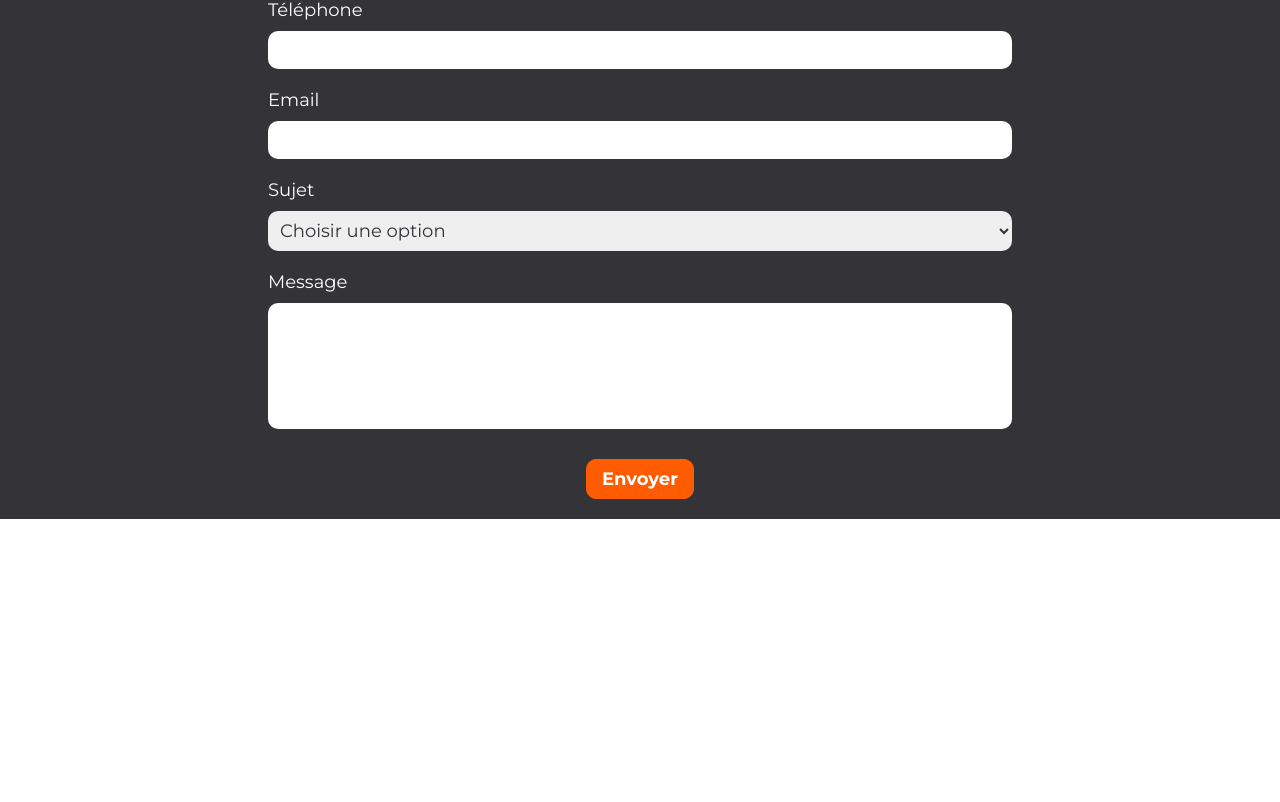
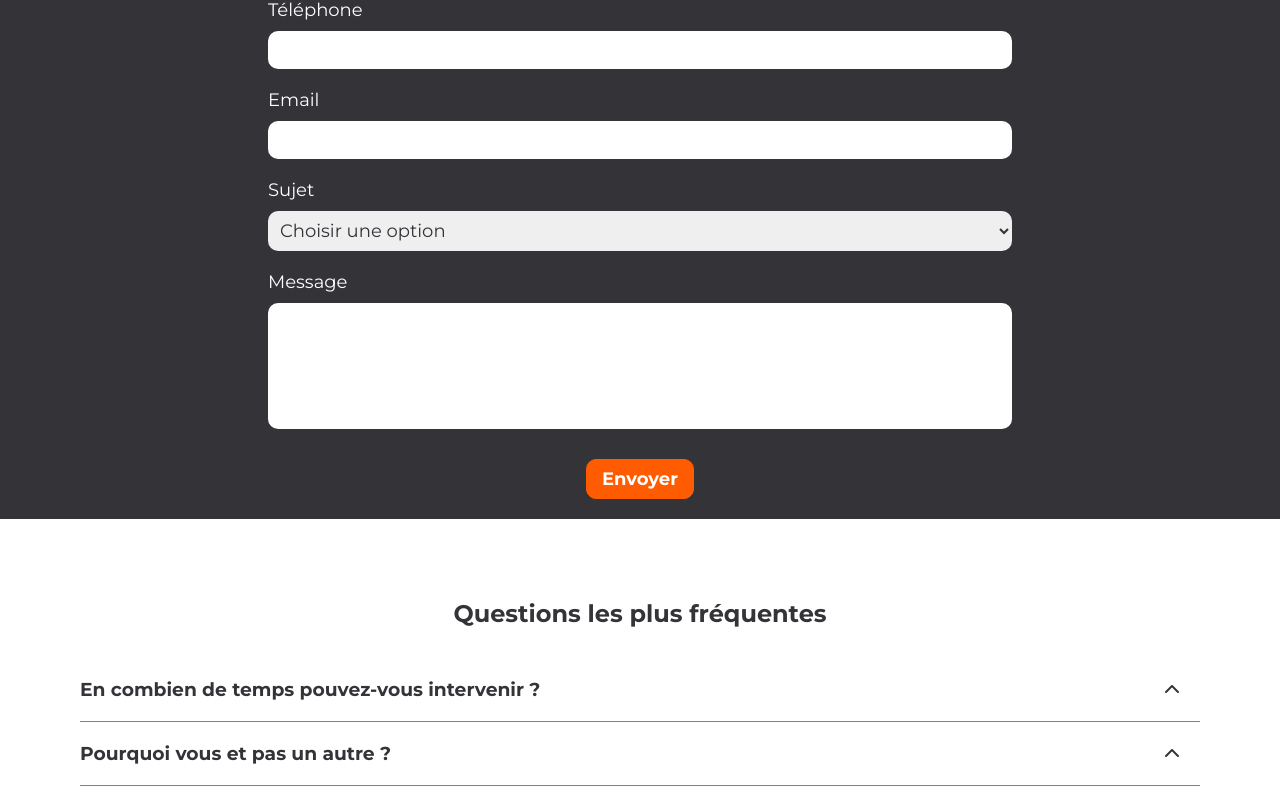
Before and after one commit to Karlito14/electrik, a React (Vite) app: page / in a window 1280 px wide. Shown: the part 1680-2482 px from the top of the page. Before the commit the page ends 2199 px from the top, so only its background shows below. Built offline with nearby package versions, Linux system fonts and the light colour scheme.

Commit message:
ajout faq

```diff
--- /dev/null
+++ b/src/components/FAQItem/FAQItem.jsx
@@ -0,0 +1,36 @@
+/* eslint-disable react/prop-types */
+import { useState } from 'react';
+import styles from './style.module.scss';
+
+export const FAQItem = ({ item }) => {
+  const [responseDisplay, setResponseDisplay] = useState(false);
+
+  const styleResponse = () => {
+    const style = {
+      opacity: responseDisplay ? '1' : '0',
+      position: responseDisplay ? 'relative' : 'absolute',
+      top: responseDisplay ? '0' : '-100px',
+    };
+
+    return style;
+  };
+
+  return (
+    <>
+      <div
+        className={styles.title}
+        onClick={() => setResponseDisplay(!responseDisplay)}
+      >
+        <h3>{item.question}</h3>
+        <i
+          className="fa-solid fa-chevron-down"
+          style={{ transform: !responseDisplay ? 'rotate(180deg)' : '' }}
+        ></i>
+      </div>
+
+      <p className={styles.response} style={styleResponse()}>
+        {item.response}
+      </p>
+    </>
+  );
+};
--- /dev/null
+++ b/src/components/FAQItem/style.module.scss
@@ -0,0 +1,23 @@
+@use '@src/variables.scss';
+
+.title {
+  border-bottom: 1px solid variables.$orange;
+  width: 100%;
+  padding: 20px 0;
+  display: flex;
+  justify-content: space-between;
+  cursor: pointer;
+  align-items: center;
+
+  i {
+    color: variables.$grey;
+    margin-right: 20px;
+    transition: all 0.4s;
+  }
+}
+
+.response {
+  font-size: 18px;
+  margin: 20px 0;
+  transition: all 0.4s;
+}
--- /dev/null
+++ b/src/components/FAQList/FAQList.jsx
@@ -0,0 +1,13 @@
+import { FAQ } from '@data/data';
+import styles from './style.module.scss';
+import { FAQItem } from '../FAQItem/FAQItem';
+
+export const FAQList = () => {
+  return (
+    <div className={styles.container}>
+      {FAQ.map((item, index) => (
+        <FAQItem item={item} key={index} />
+      ))}
+    </div>
+  );
+};
--- /dev/null
+++ b/src/components/FAQList/style.module.scss
@@ -0,0 +1,7 @@
+@use '@src/variables.scss';
+
+.container {
+    display: flex;
+    flex-direction: column;
+    align-items: flex-start;
+}
--- a/src/components/Main_home/Main_home.jsx
+++ b/src/components/Main_home/Main_home.jsx
@@ -1,10 +1,11 @@
-import { AssetList } from '../AssetList/AssetList';
+import { AssetList } from '@components/AssetList/AssetList';
 import { Form } from '@components/Form/Form';
+import { FAQList } from '@components/FAQList/FAQList';
 import style from './style.module.scss';
 
 export const Main_home = () => {
   return (
-    <main className={style.main} id='prestations'>
+    <main className={style.main} id="prestations">
       <section className={style.section}>
         <h2 className={style.title}>
           Pour une installation, une remise aux normes ou un dépannage en
@@ -30,6 +31,10 @@ export const Main_home = () => {
       <section>
         <Form />
       </section>
+      <section className={style.section_FAQ}>
+        <h2>Questions les plus fréquentes</h2>
+        <FAQList />
+      </section>
     </main>
   );
 };
--- a/src/components/Main_home/style.module.scss
+++ b/src/components/Main_home/style.module.scss
@@ -1,14 +1,19 @@
 @use '@src/variables.scss';
 
 .section,
-.section_job {
+.section_job,
+.section_FAQ {
   margin: 80px;
-  text-align: center;
   padding-bottom: 30px;
 
   @media (max-width: variables.$breakpoint_md) {
     margin: 30px;
   }
+}
+
+.section,
+.section_job {
+  text-align: center;
 }
 
 .separator {
@@ -26,3 +31,10 @@
 .text {
   font-size: 20px;
 }
+
+.section_FAQ {
+  h2 {
+    text-align: center;
+    margin-bottom: 30px;
+  }
+}
--- a/src/data/data.jsx
+++ b/src/data/data.jsx
@@ -43,4 +43,17 @@ const ASSETS = [
   },
 ];
 
-export { ASSETS, CLIENTS };
+const FAQ = [
+  {
+    question: 'En combien de temps pouvez-vous intervenir ?',
+    response:
+      'Si vous avez une demande d’urgence, notre électricien peut intervenir sous 4 heures.',
+  },
+  {
+    question: 'Pourquoi vous et pas un autre ?',
+    response:
+      'Chez Electrik, nous nous engageons sur la qualité de notre électricien et la satisfaction client. Tous nos artisans sont sélectionnés minutieusement. Nous nous entretenons avec eux afin de tester leurs compétences. Ils peuvent alors intervenir chez nos clients. Après chaque opération, nous assurons le suivi.',
+  },
+];
+
+export { ASSETS, CLIENTS, FAQ };
```
